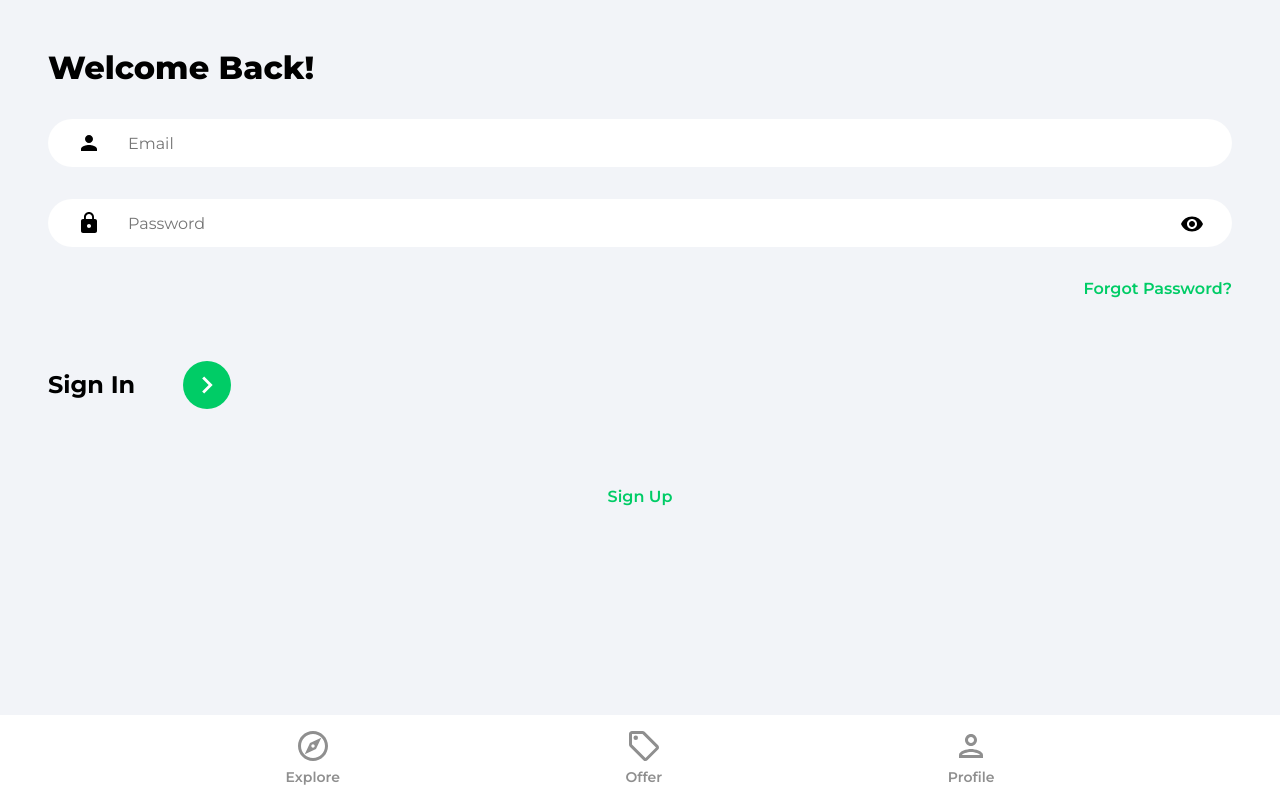
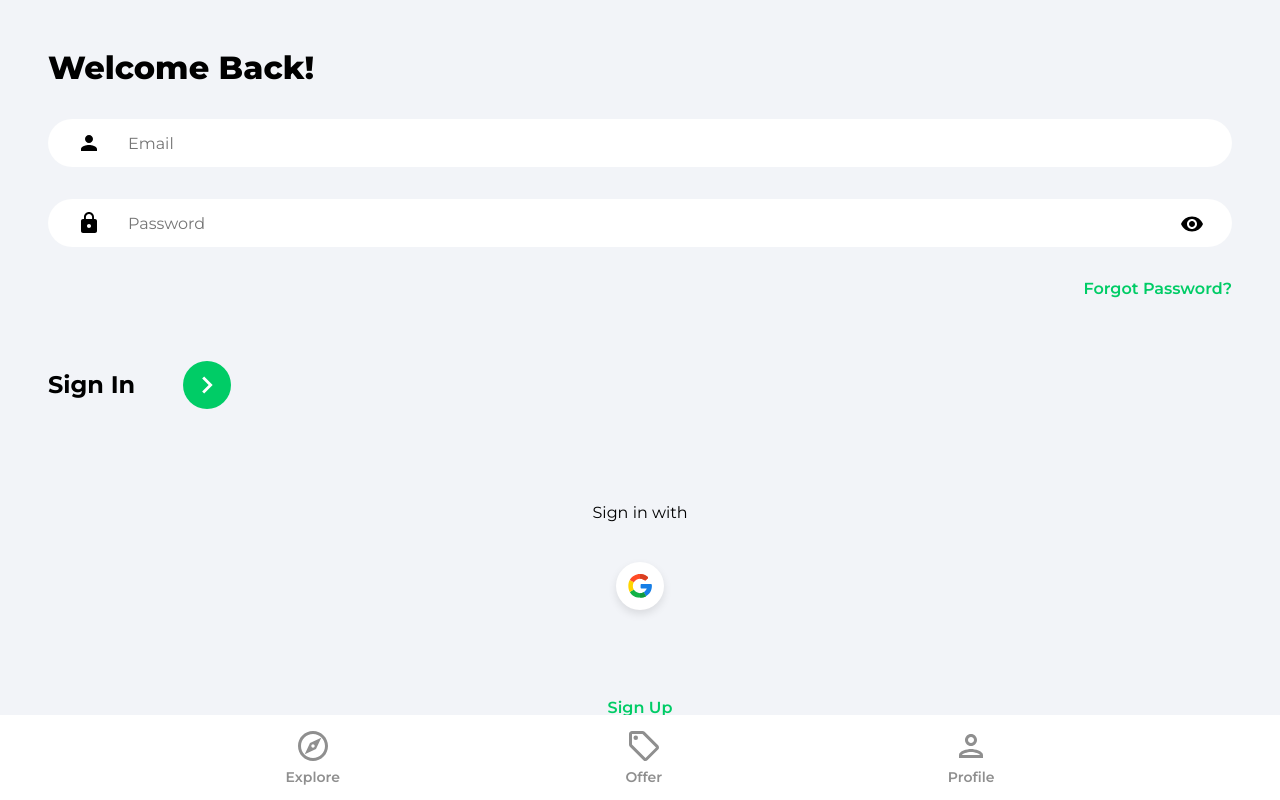
Before and after one commit to Munkiestar/House-Marketplace-Project, a React (Create React App) app: page /sign-in in a window 1280 px wide. Built offline with nearby package versions, Linux system fonts and the light colour scheme.

Commit message:
add: Google Auth

```diff
--- /dev/null
+++ b/src/components/OAuth.js
@@ -0,0 +1,51 @@
+import { useLocation, useNavigate } from "react-router-dom";
+import { getAuth, signInWithPopup, GoogleAuthProvider } from "firebase/auth";
+import { doc, setDoc, getDoc, serverTimestamp } from "firebase/firestore";
+import { db } from "../firebase.config";
+import { toast } from "react-toastify";
+import googleIcon from "../assets/svg/googleIcon.svg";
+
+function OAuth(props) {
+  const navigate = useNavigate();
+  const location = useLocation();
+
+  const handleGoogleClick = async () => {
+    try {
+      const auth = getAuth();
+
+      const provider = new GoogleAuthProvider();
+      const result = await signInWithPopup(auth, provider);
+      const user = result.user;
+
+      // check for user
+      // reference to that document
+      const docRef = doc(db, "users", user.uid);
+      const docSnap = await getDoc(docRef);
+
+      // if user doesn't exist, create it
+      if (!docSnap.exists()) {
+        await setDoc(doc(db, "users", user.uid), {
+          name: user.displayName,
+          email: user.email,
+          timestamp: serverTimestamp(),
+        });
+      }
+
+      navigate("/");
+    } catch (e) {
+      toast.error("Could not authorize with Google");
+    }
+  };
+
+  return (
+    <div className="socialLogin">
+      <p>Sign {location.pathname === "/sign-up" ? "up" : "in"} with</p>
+
+      <button className="socialIconDiv" onClick={handleGoogleClick}>
+        <img src={googleIcon} alt="google" className="socialIconImg" />
+      </button>
+    </div>
+  );
+}
+
+export default OAuth;
--- a/src/pages/SignIn.js
+++ b/src/pages/SignIn.js
@@ -4,6 +4,7 @@
 import { getAuth, signInWithEmailAndPassword } from "firebase/auth";
 import { ReactComponent as ArrowRightIcon } from "../assets/svg/keyboardArrowRightIcon.svg";
 import visibilityIcon from "../assets/svg/visibilityIcon.svg";
+import OAuth from "../components/OAuth";
 
 function SignIn(props) {
   const [showPass, setShowPass] = useState(false);
@@ -89,6 +90,7 @@
       </form>
 
       {/*  Google OAuth  */}
+      <OAuth />
 
       <Link to="/sign-up" className="registerLink">
         Sign Up
--- a/src/pages/SignUp.js
+++ b/src/pages/SignUp.js
@@ -3,6 +3,7 @@
 import { toast } from "react-toastify";
 import { ReactComponent as ArrowRightIcon } from "../assets/svg/keyboardArrowRightIcon.svg";
 import visibilityIcon from "../assets/svg/visibilityIcon.svg";
+import OAuth from "../components/OAuth";
 import {
   getAuth,
   createUserWithEmailAndPassword,
@@ -123,6 +124,7 @@
       </form>
 
       {/*  Google OAuth  */}
+      <OAuth />
 
       <Link to="/sign-in" className="registerLink">
         Sign In
```
